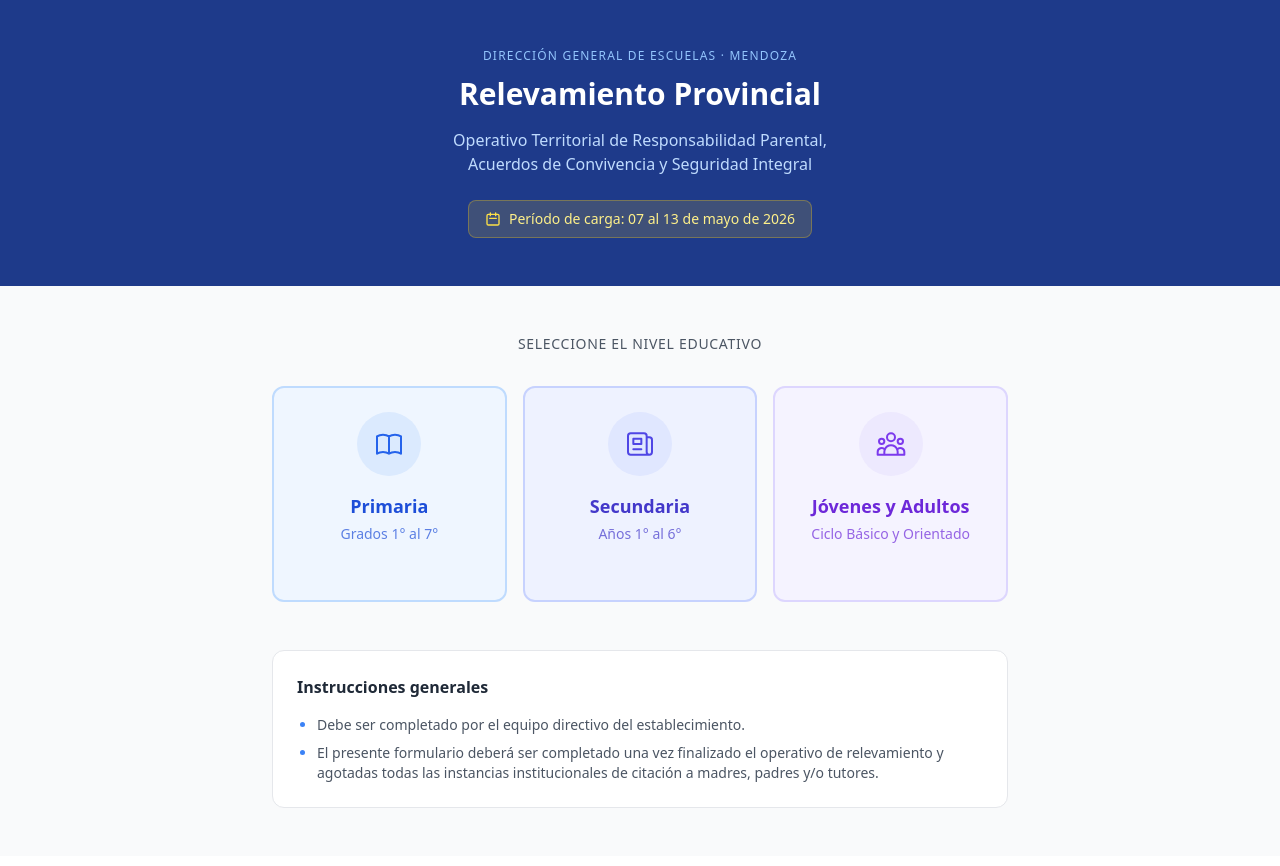
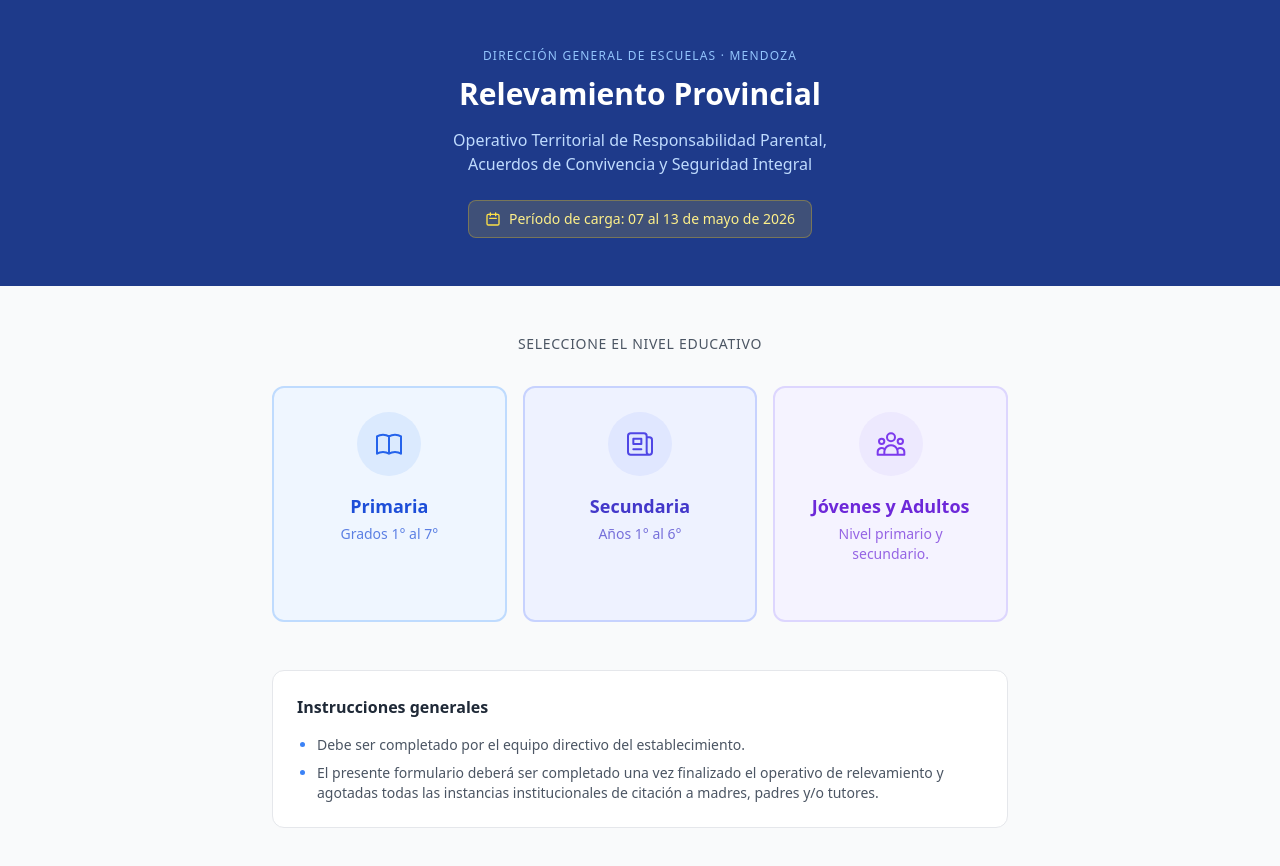
Before and after one commit to JeronimoCortez/formularios-relevamiento-dae, a Next.js app: page / in a window 1280 px wide. Shown: the top 866 px of the page. Built offline with nearby package versions, Linux system fonts and the light colour scheme.

Commit message:
Modifica mensaje en card Jovenes y Adultos

```diff
--- a/app/page.tsx
+++ b/app/page.tsx
@@ -47,7 +47,7 @@ const formularios = [
   {
     href: "/adultos-form",
     nivel: "Jóvenes y Adultos",
-    descripcion: "Ciclo Básico y Orientado",
+    descripcion: "Nivel primario y secundario.",
     color: "violet",
     icon: (
       <svg
```
